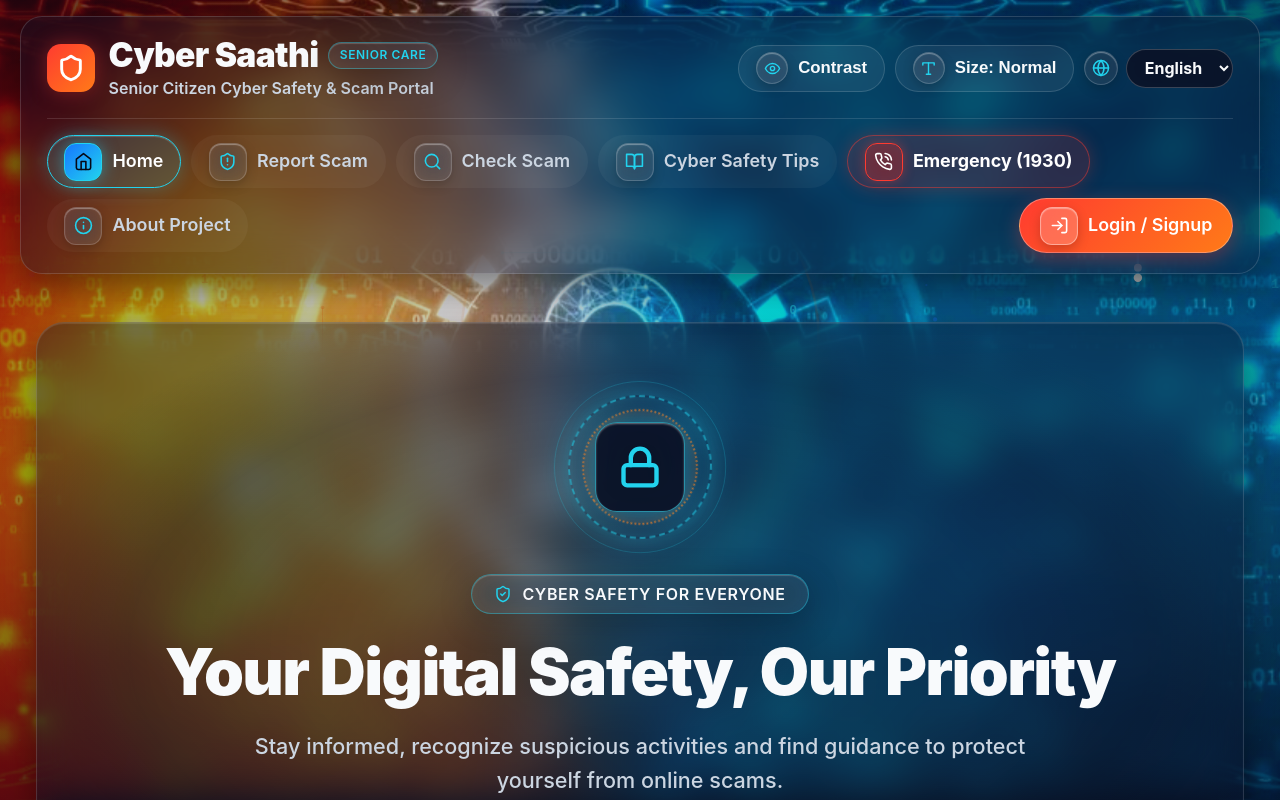
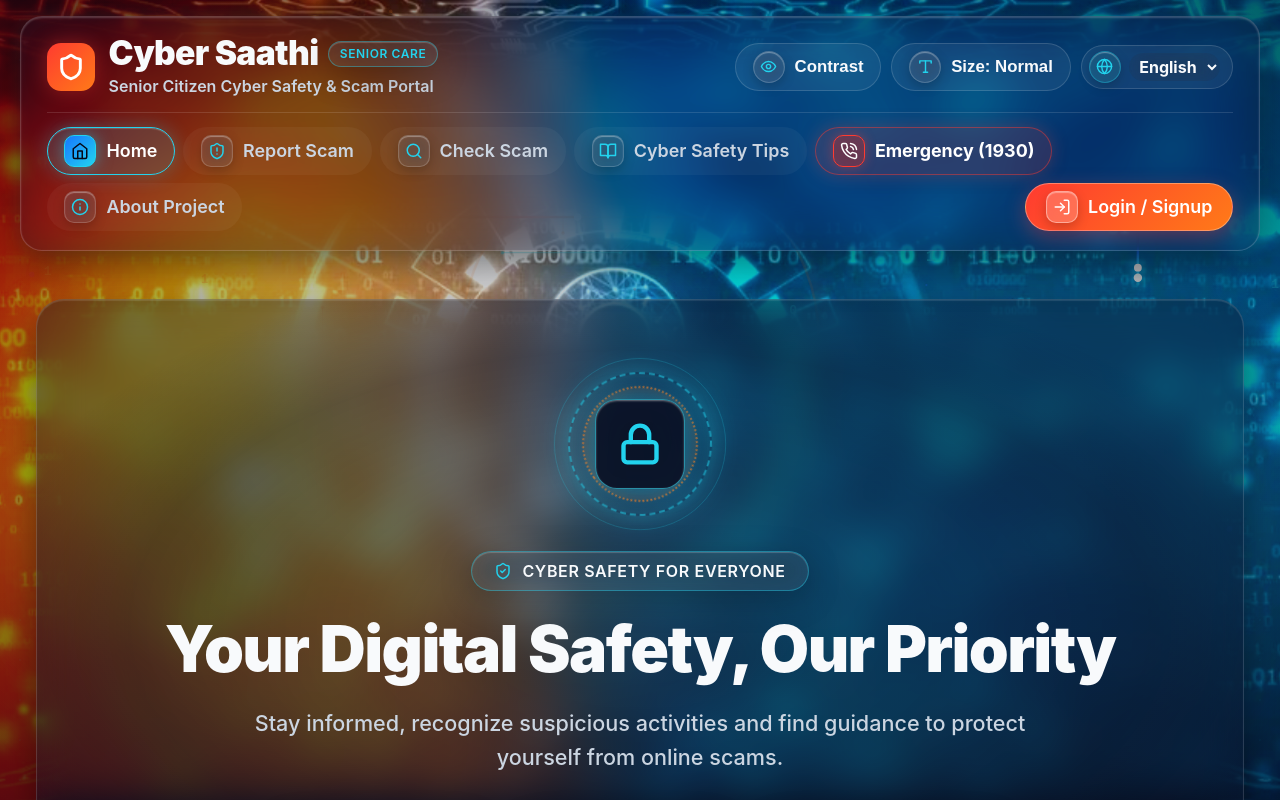
Before and after one commit to rohanpbhopale05-ops/cyber-saathi, a React (Vite) app: page / in a window 1280 px wide. Shown: the top 800 px of the page. Built offline with nearby package versions, Linux system fonts and the light colour scheme; no server answers.

Commit message:
auto: sync changes [12/10/2026, 11:59:09 pm]

```diff
--- a/src/components/Navbar.jsx
+++ b/src/components/Navbar.jsx
@@ -1,3 +1,4 @@
+import { useState, useEffect, useRef } from 'react';
 import { Link, useNavigate, useLocation } from 'react-router-dom';
 import {
   Shield,
@@ -23,6 +24,51 @@ const Navbar = ({ toggleHighContrast, cycleTextSize, textSize }) => {
   const navigate = useNavigate();
   const location = useLocation();
 
+  // Smooth intelligent auto-hide on scroll
+  const [isVisible, setIsVisible] = useState(true);
+  const lastScrollY = useRef(0);
+
+  useEffect(() => {
+    let ticking = false;
+
+    const onScroll = () => {
+      const currentScrollY = window.scrollY;
+
+      // Always show at or near top
+      if (currentScrollY <= 45) {
+        setIsVisible(true);
+        lastScrollY.current = currentScrollY;
+        ticking = false;
+        return;
+      }
+
+      const diff = currentScrollY - lastScrollY.current;
+
+      // Scroll threshold of 10px to prevent jitter from minor movements
+      if (Math.abs(diff) > 10) {
+        if (diff > 0 && currentScrollY > 75) {
+          // Scrolling DOWN -> smoothly slide out
+          setIsVisible(false);
+        } else if (diff < 0) {
+          // Scrolling UP -> smoothly slide in
+          setIsVisible(true);
+        }
+        lastScrollY.current = currentScrollY;
+      }
+      ticking = false;
+    };
+
+    const handleScroll = () => {
+      if (!ticking) {
+        window.requestAnimationFrame(onScroll);
+        ticking = true;
+      }
+    };
+
+    window.addEventListener('scroll', handleScroll, { passive: true });
+    return () => window.removeEventListener('scroll', handleScroll);
+  }, []);
+
   const handleLogout = async () => {
     if (supabase) {
       await supabase.auth.signOut();
@@ -33,7 +79,31 @@ const Navbar = ({ toggleHighContrast, cycleTextSize, textSize }) => {
   const isActive = (path) => location.pathname === path;
 
   return (
-    <header className="glass-card" style={{ margin: '1rem auto', maxWidth: '1240px', width: 'calc(100% - 2rem)', padding: '1.25rem 1.6rem', borderRadius: '22px', position: 'sticky', top: '12px', zIndex: 100, backdropFilter: 'blur(20px)', WebkitBackdropFilter: 'blur(20px)', border: '1px solid rgba(255, 255, 255, 0.15)', boxShadow: '0 16px 40px rgba(0, 0, 0, 0.45)' }}>
+    <header
+      className={`glass-card navbar-header ${isVisible ? 'navbar-visible' : 'navbar-hidden'}`}
+      style={{
+        margin: '1rem auto',
+        maxWidth: '1240px',
+        width: 'calc(100% - 2rem)',
+        padding: '1.15rem 1.6rem',
+        borderRadius: '22px',
+        position: 'sticky',
+        top: '12px',
+        zIndex: 100,
+        backdropFilter: 'blur(24px) saturate(180%)',
+        WebkitBackdropFilter: 'blur(24px) saturate(180%)',
+        border: '1px solid rgba(255, 255, 255, 0.18)',
+        boxShadow: isVisible
+          ? '0 16px 40px rgba(0, 0, 0, 0.45), inset 0 1px 2px rgba(255, 255, 255, 0.22), 0 0 20px rgba(34, 211, 238, 0.08)'
+          : 'none',
+        transform: isVisible ? 'translateY(0)' : 'translateY(-125%)',
+        opacity: isVisible ? 1 : 0,
+        pointerEvents: isVisible ? 'auto' : 'none',
+        transition: 'transform 300ms cubic-bezier(0.16, 1, 0.3, 1), opacity 260ms ease, box-shadow 300ms ease',
+        willChange: 'transform, opacity'
+      }}
+    >
+      {/* Brand & Top Utility Controls */}
       <div style={{ margin: '0 auto', display: 'flex', flexWrap: 'wrap', justifyContent: 'space-between', alignItems: 'center', gap: '1rem' }}>
         <Link to="/" style={{ textDecoration: 'none', color: 'inherit', display: 'flex', alignItems: 'center', gap: '14px' }}>
           <div style={{ width: '48px', height: '48px', borderRadius: '14px', background: 'linear-gradient(135deg, #FF3B30 0%, #FF7A18 100%)', display: 'flex', alignItems: 'center', justifyContent: 'center', boxShadow: '0 0 20px rgba(255, 59, 48, 0.35)', flexShrink: 0 }}>
@@ -48,6 +118,7 @@ const Navbar = ({ toggleHighContrast, cycleTextSize, textSize }) => {
           </div>
         </Link>
 
+        {/* Streamlined Utility Controls */}
         <div style={{ display: 'flex', gap: '10px', alignItems: 'center', flexWrap: 'wrap' }}>
           <button onClick={toggleHighContrast} className="nav-action-btn" aria-label="Toggle High Contrast">
             <span className="glass-icon-box" style={{ width: '32px', height: '32px', borderRadius: '999px' }}>
@@ -55,20 +126,23 @@ const Navbar = ({ toggleHighContrast, cycleTextSize, textSize }) => {
             </span>
             <span>Contrast</span>
           </button>
+
           <button onClick={cycleTextSize} className="nav-action-btn" aria-label="Toggle Text Size">
             <span className="glass-icon-box" style={{ width: '32px', height: '32px', borderRadius: '999px' }}>
               <Type size={17} />
             </span>
             <span>Size: {textSize === 'normal' ? 'Normal' : textSize === 'large' ? 'Large' : 'XL'}</span>
           </button>
-          <div style={{ display: 'flex', alignItems: 'center', gap: '8px' }}>
-            <span className="glass-icon-box" style={{ width: '34px', height: '34px', borderRadius: '999px' }}>
-              <Globe size={18} />
+
+          <div style={{ display: 'flex', alignItems: 'center', gap: '8px', background: 'rgba(255, 255, 255, 0.06)', padding: '0.3rem 0.8rem 0.3rem 0.45rem', borderRadius: '999px', border: '1px solid var(--border-glass)' }}>
+            <span className="glass-icon-box" style={{ width: '32px', height: '32px', borderRadius: '999px', background: 'rgba(34, 211, 238, 0.15)', borderColor: 'rgba(34, 211, 238, 0.35)' }}>
+              <Globe size={17} color="var(--cyan-highlight)" />
             </span>
             <select
               value={language}
               onChange={(e) => setLanguage(e.target.value)}
-              style={{ background: 'rgba(11, 18, 38, 0.85)', color: '#F8FAFC', padding: '0.45rem 0.85rem', borderRadius: '999px', fontSize: '1rem', border: '1px solid rgba(255,255,255,0.2)', fontWeight: '700', cursor: 'pointer', outline: 'none' }}
+              aria-label="Select Language"
+              style={{ background: 'transparent', color: '#F8FAFC', padding: '0.2rem 0.4rem', border: 'none', fontSize: '1rem', fontWeight: '700', cursor: 'pointer', outline: 'none' }}
             >
               <option value="English" style={{ background: '#0B1226', color: '#F8FAFC' }}>English</option>
               <option value="Marathi" style={{ background: '#0B1226', color: '#F8FAFC' }}>मराठी</option>
@@ -78,55 +152,55 @@ const Navbar = ({ toggleHighContrast, cycleTextSize, textSize }) => {
         </div>
       </div>
 
-      {/* Navigation */}
-      <nav style={{ margin: '18px auto 0', display: 'flex', gap: '10px', flexWrap: 'wrap', alignItems: 'center', borderTop: '1px solid rgba(255, 255, 255, 0.12)', paddingTop: '16px' }}>
+      {/* Navigation Row - Efficient Icon & Capsule Alignment */}
+      <nav style={{ margin: '14px auto 0', display: 'flex', gap: '8px', flexWrap: 'wrap', alignItems: 'center', borderTop: '1px solid rgba(255, 255, 255, 0.12)', paddingTop: '14px' }}>
         <Link to="/" className={`nav-link-btn ${isActive('/') ? 'active' : ''}`}>
-          <span className="glass-icon-box">
-            <Home size={19} />
+          <span className="glass-icon-box" style={{ width: '32px', height: '32px', borderRadius: '10px' }}>
+            <Home size={18} />
           </span>
           <span>{t("Home")}</span>
         </Link>
 
         <Link to="/report" className={`nav-link-btn ${isActive('/report') ? 'active' : ''}`}>
-          <span className="glass-icon-box">
-            <ShieldAlert size={19} />
+          <span className="glass-icon-box" style={{ width: '32px', height: '32px', borderRadius: '10px' }}>
+            <ShieldAlert size={18} />
           </span>
           <span>{t("Report Scam")}</span>
         </Link>
 
         <Link to="/check" className={`nav-link-btn ${isActive('/check') ? 'active' : ''}`}>
-          <span className="glass-icon-box">
-            <Search size={19} />
+          <span className="glass-icon-box" style={{ width: '32px', height: '32px', borderRadius: '10px' }}>
+            <Search size={18} />
           </span>
           <span>{t("Check Scam")}</span>
         </Link>
 
         <Link to="/safety" className={`nav-link-btn ${isActive('/safety') ? 'active' : ''}`}>
-          <span className="glass-icon-box">
-            <BookOpen size={19} />
+          <span className="glass-icon-box" style={{ width: '32px', height: '32px', borderRadius: '10px' }}>
+            <BookOpen size={18} />
           </span>
           <span>{t("Cyber Safety Tips")}</span>
         </Link>
 
         <Link to="/emergency" className={`nav-link-btn emergency ${isActive('/emergency') ? 'active' : ''}`}>
-          <span className="glass-icon-box">
-            <PhoneCall size={19} />
+          <span className="glass-icon-box" style={{ width: '32px', height: '32px', borderRadius: '10px' }}>
+            <PhoneCall size={18} />
           </span>
           <span>{t("Emergency (1930)")}</span>
         </Link>
 
         {user && (
           <Link to="/my-reports" className={`nav-link-btn ${isActive('/my-reports') ? 'active' : ''}`}>
-            <span className="glass-icon-box">
-              <FileText size={19} />
+            <span className="glass-icon-box" style={{ width: '32px', height: '32px', borderRadius: '10px' }}>
+              <FileText size={18} />
             </span>
             <span>{t("My Reports")}</span>
           </Link>
         )}
 
         <Link to="/about" className={`nav-link-btn ${isActive('/about') ? 'active' : ''}`}>
-          <span className="glass-icon-box">
-            <Info size={19} />
+          <span className="glass-icon-box" style={{ width: '32px', height: '32px', borderRadius: '10px' }}>
+            <Info size={18} />
           </span>
           <span>{t("About Project")}</span>
         </Link>
@@ -135,15 +209,15 @@ const Navbar = ({ toggleHighContrast, cycleTextSize, textSize }) => {
 
         {user ? (
           <button onClick={handleLogout} className="nav-link-btn nav-btn-solid">
-            <span className="glass-icon-box">
-              <LogOut size={19} />
+            <span className="glass-icon-box" style={{ width: '32px', height: '32px', borderRadius: '10px' }}>
+              <LogOut size={18} />
             </span>
             <span>{t("Logout")}</span>
           </button>
         ) : (
           <Link to="/login" className={`nav-link-btn nav-btn-solid ${isActive('/login') ? 'active' : ''}`}>
-            <span className="glass-icon-box">
-              <LogIn size={19} />
+            <span className="glass-icon-box" style={{ width: '32px', height: '32px', borderRadius: '10px' }}>
+              <LogIn size={18} />
             </span>
             <span>{t("Login / Signup")}</span>
           </Link>
```
